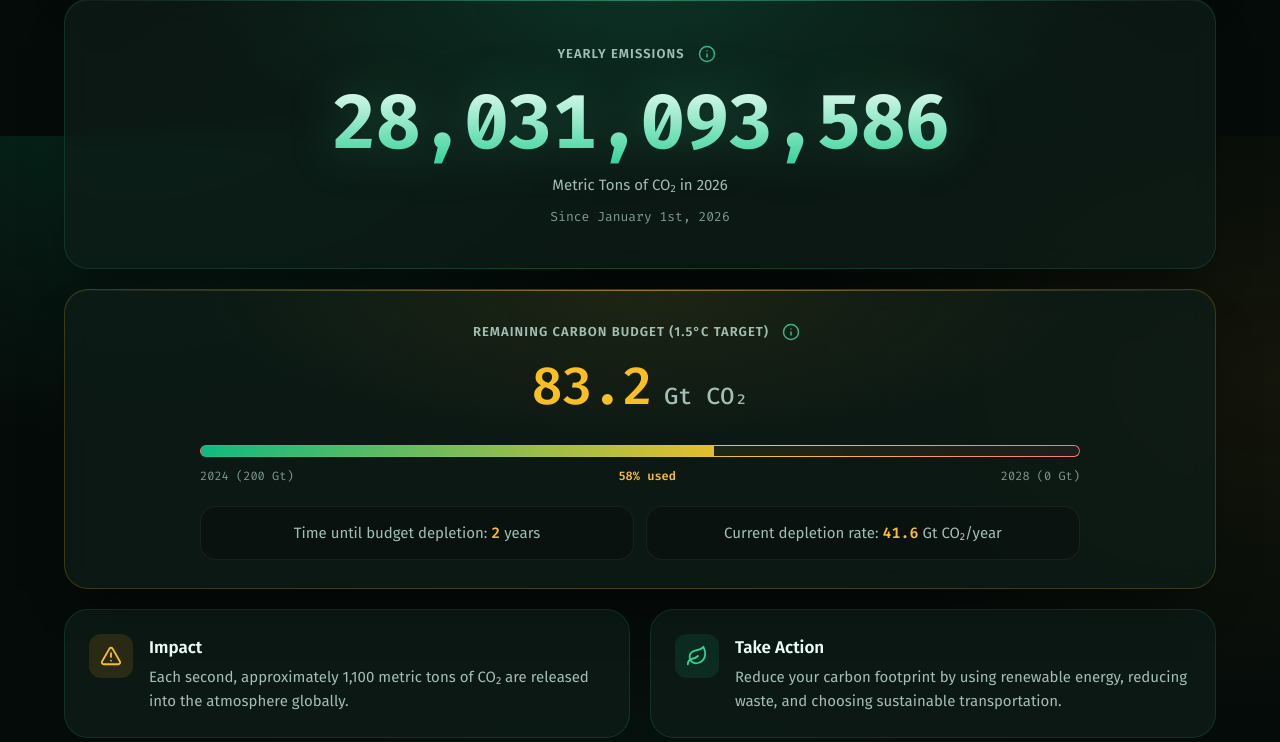
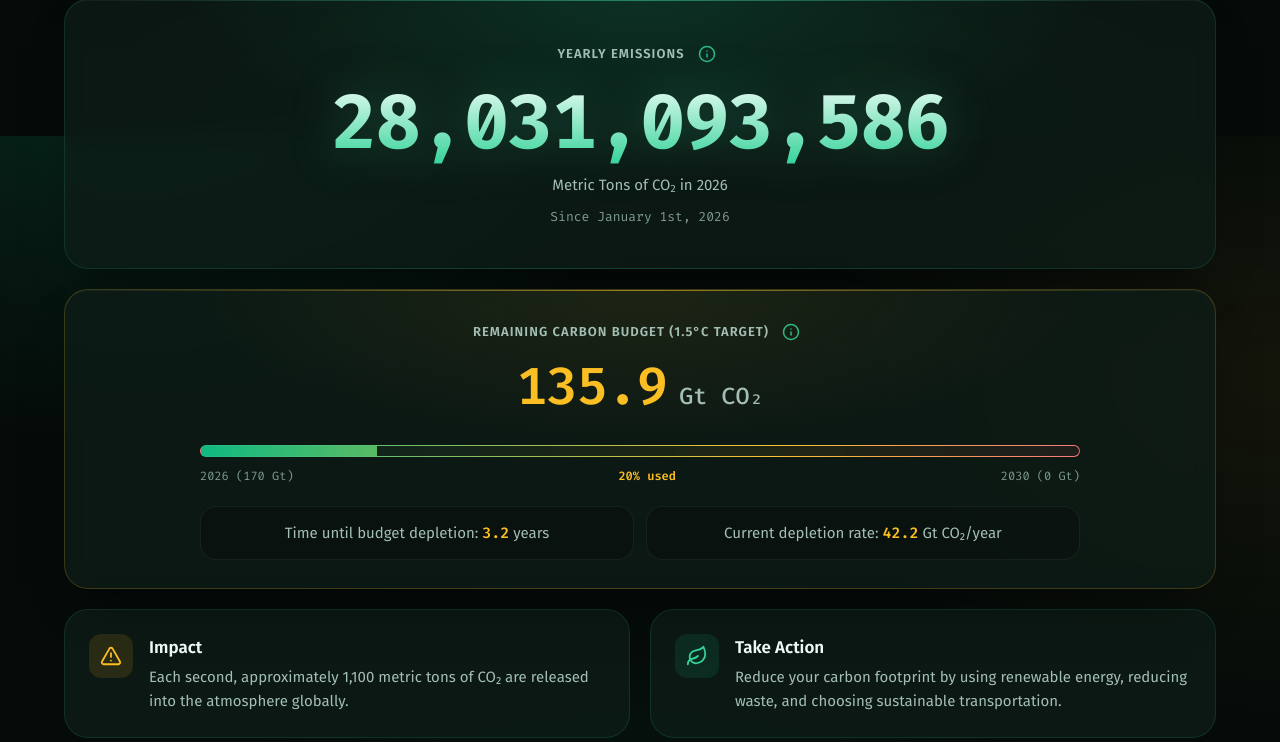
Before and after one commit to Moxi89/Real-Time-Carbon-Emissions-Counter, a Flask app: page / in a window 1280 px wide. Shown: the part 664-1406 px from the top of the page. Run offline with Flask 3, Linux system fonts and the light colour scheme.

Commit message:
Update carbon budget to Global Carbon Budget 2025 figures
- Remaining 1.5°C budget (50% likelihood): 170 Gt CO2 from 1 January
  2026, replacing 200 Gt from 2024
- Depletion rate: 42.2 Gt CO2/year (fossil + land use, 2025), replacing
  41.6; budget now runs out in early 2030
- Tooltip cites the 2025 report; fallback labels match the new values

Co-Authored-By: Claude Opus 5.5 <noreply@anthropic.com>
Claude-Session: https://claude.ai/code/session_01K9LsfTgzEw7TPBo3Zf65gi

```diff
--- a/static/js/script.js
+++ b/static/js/script.js
@@ -2,11 +2,11 @@ document.addEventListener('DOMContentLoaded', function() {
     // Constants for emissions counter
     const FPS = 60;
     const FRAME_INTERVAL = 1000 / FPS; // 16.67ms for 60fps
-    const EMISSIONS_PER_YEAR = 41.6; // Gt CO₂ per year
-    const CARBON_BUDGET_START = 200; // Gt CO₂ remaining on the reference date below
-    const BUDGET_REFERENCE_DATE = Date.UTC(2024, 0, 1); // Global Carbon Budget 2024 reference point
+    const EMISSIONS_PER_YEAR = 42.2; // Gt CO₂ per year, fossil + land use (Global Carbon Budget 2025)
+    const CARBON_BUDGET_START = 170; // Gt CO₂ left for 1.5°C at 50% likelihood, on the reference date below
+    const BUDGET_REFERENCE_DATE = Date.UTC(2026, 0, 1); // Global Carbon Budget 2025 counts from 1 January 2026
     const MS_PER_YEAR = 365.25 * 24 * 60 * 60 * 1000;
-    // Date the budget runs out at the current emission rate (~late 2028)
+    // Date the budget runs out at the current emission rate (~early 2030)
     const BUDGET_DEPLETION_DATE = new Date(BUDGET_REFERENCE_DATE + (CARBON_BUDGET_START / EMISSIONS_PER_YEAR) * MS_PER_YEAR);
     const EMISSIONS_PER_SECOND = 1100; // tons of CO₂
     const UPDATE_INTERVAL = 50; // milliseconds
--- a/templates/index.html
+++ b/templates/index.html
@@ -163,13 +163,13 @@
                                 </svg>
                             </button>
                             <div role="tooltip" class="info-tooltip budget-tooltip">
-                                <p>This counter shows the remaining carbon budget to limit global warming to 1.5°C above pre-industrial levels with a 50% probability. Based on the 2024 Global Carbon Budget report.</p>
-                                <p>At current emission rates, this budget will be exhausted by <span id="budget-depletion-year">2028</span>.</p>
+                                <p>This counter shows the remaining carbon budget to limit global warming to 1.5°C above pre-industrial levels with a 50% probability. Based on the Global Carbon Budget 2025 report: 170 Gt CO₂ left from 1 January 2026.</p>
+                                <p>At current emission rates, this budget will be exhausted by <span id="budget-depletion-year">2030</span>.</p>
                             </div>
                         </h2>
                     </div>
                     <div class="counter">
-                        <span id="carbon-budget-counter">200.00</span>
+                        <span id="carbon-budget-counter">170.0</span>
                         <span class="unit">Gt CO₂</span>
                     </div>
                     <div class="progress-container">
@@ -177,14 +177,14 @@
                             <div id="carbon-budget-progress" class="progress" style="width: 0%"></div>
                         </div>
                         <div class="progress-labels">
-                            <span id="budget-start-label">2024 (200 Gt)</span>
+                            <span id="budget-start-label">2026 (170 Gt)</span>
                             <span id="budget-percentage">0% used</span>
-                            <span id="budget-end-label">2028 (0 Gt)</span>
+                            <span id="budget-end-label">2030 (0 Gt)</span>
                         </div>
                     </div>
                     <div class="additional-info">
-                        <p>Time until budget depletion: <span id="budget-years-remaining">5</span> years</p>
-                        <p>Current depletion rate: <span id="budget-rate">41.6</span> Gt CO₂/year</p>
+                        <p>Time until budget depletion: <span id="budget-years-remaining">4</span> years</p>
+                        <p>Current depletion rate: <span id="budget-rate">42.2</span> Gt CO₂/year</p>
                     </div>
                 </div>
             </div>
```
Also changed, not shown: index.html (+7 -7 lines), js/script.js (+4 -4 lines), static/index.html (+7 -7 lines), templates/static/js/script.js (+4 -4 lines).
